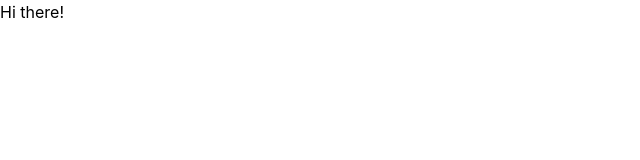
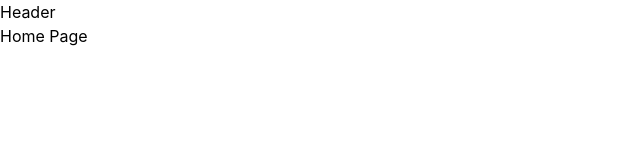
Before and after one commit to hereticsun/udemy-modern-react-with-redux, a React (Vite) app in the folder registry/: page / in a window 1280 px wide. Shown: the top 160 px of the page, without its empty margins (0-640 px from the left). Built offline with nearby package versions, Linux system fonts and the light colour scheme.

Commit message:
467 React Router Setup
Signed-off-by: Azlan <azlan@cuttilan.co.uk>

```diff
--- a/registry/package.json
+++ b/registry/package.json
@@ -13,6 +13,7 @@
     "@tailwindcss/vite": "^4.3.3",
     "react": "^19.2.8",
     "react-dom": "^19.2.8",
+    "react-router-dom": "^7.18.3",
     "tailwindcss": "^4.3.3"
   },
   "devDependencies": {
--- a/registry/src/App.tsx
+++ b/registry/src/App.tsx
@@ -1,5 +1,32 @@
+import { createBrowserRouter, RouterProvider } from "react-router-dom";
+import Root from "./pages/Root";
+import HomePage from "./pages/HomePage";
+import SearchPage from "./pages/SearchPage";
+import DetailsPage from "./pages/DetailsPage";
+
+const router = createBrowserRouter([
+  {
+    path: '/',
+    element: <Root />,
+    children: [
+      {
+        index: true,
+        element: <HomePage />
+      },
+      {
+        path: "/search",
+        element: <SearchPage />
+      },
+      {
+        path: "/packages/:name",
+        element: <DetailsPage />
+      }
+    ]
+  }
+])
+
 function App() {
-  return <div>Hi there!</div>;
+  return <RouterProvider router={router} />;
 }
 
 export default App
--- /dev/null
+++ b/registry/src/components/Header.tsx
@@ -0,0 +1,3 @@
+export default function Header() {
+  return <div>Header</div>;
+}
--- /dev/null
+++ b/registry/src/pages/DetailsPage.tsx
@@ -0,0 +1,3 @@
+export default function DetailsPage() {
+  return <div>Details Page</div>;
+}
--- /dev/null
+++ b/registry/src/pages/HomePage.tsx
@@ -0,0 +1,3 @@
+export default function HomePage() {
+  return <div>Home Page</div>;
+}
--- /dev/null
+++ b/registry/src/pages/Root.tsx
@@ -0,0 +1,11 @@
+import { Outlet } from "react-router-dom";
+import Header from "../components/Header";
+
+export default function Root() {
+  return (
+    <div>
+      <Header />
+      <Outlet />
+    </div>
+  );
+}
--- /dev/null
+++ b/registry/src/pages/SearchPage.tsx
@@ -0,0 +1,3 @@
+export default function SearchPage() {
+  return <div>Search Page</div>;
+}
```
Also changed, not shown: 1 other file (tests, documents, lock files or other folders).
